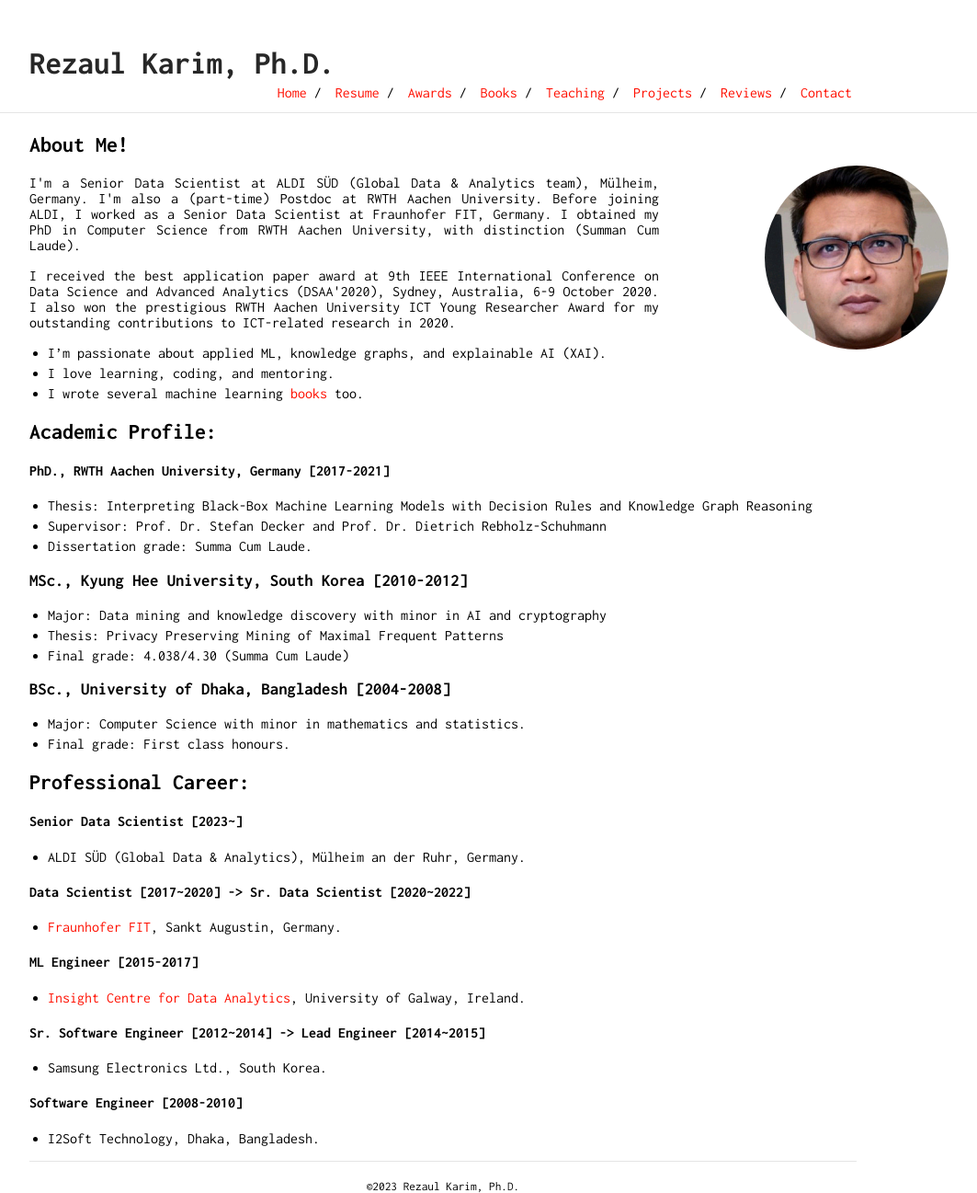
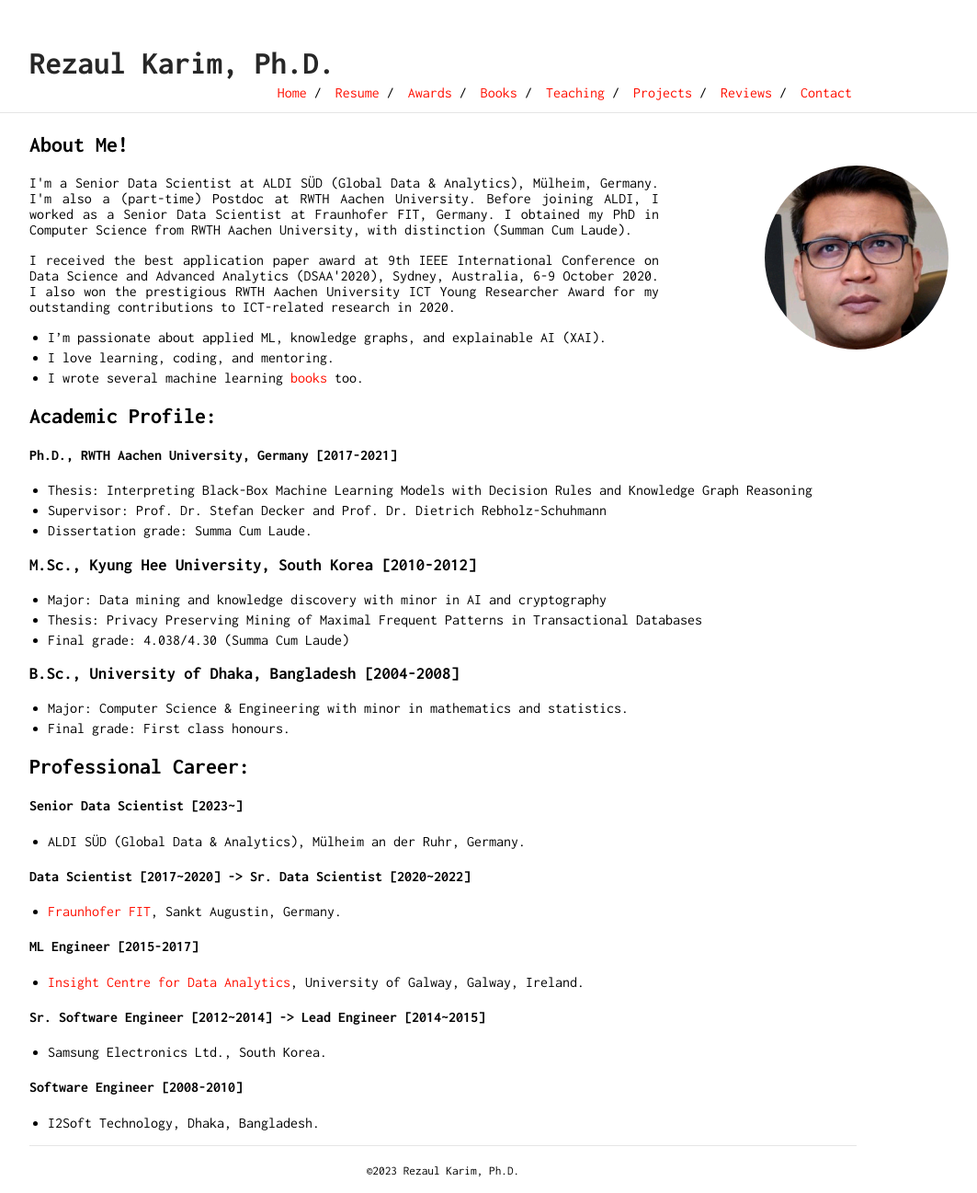
Before and after one commit to rezacsedu/rezacsedu.github.io, a Jekyll site: the page built from index.md, in a window 1280 px wide. Shown: the whole page at 92% size, without its empty margins (158-1221 px from the left). Built offline with Jekyll 4.4.1, drawn with Linux system fonts in a browser that asks for light colours; our own code applies the rules of GitHub Pages for plain Markdown files.

Commit message:
Update index.md

```diff
--- a/index.md
+++ b/index.md
@@ -1,7 +1,7 @@
 ## About Me!
 <img class="profile-picture" src="img/1664312512000.jpg" width="100">
 
-<p style='text-align: justify;'> I'm a Senior Data Scientist at ALDI SÜD (Global Data & Analytics team), Mülheim, Germany. I'm also a (part-time) Postdoc at RWTH Aachen University. Before joining ALDI, I worked as a Senior Data Scientist at Fraunhofer FIT, Germany. I obtained my PhD in Computer Science from RWTH Aachen University, with distinction (Summan Cum Laude).</p>
+<p style='text-align: justify;'> I'm a Senior Data Scientist at ALDI SÜD (Global Data & Analytics), Mülheim, Germany. I'm also a (part-time) Postdoc at RWTH Aachen University. Before joining ALDI, I worked as a Senior Data Scientist at Fraunhofer FIT, Germany. I obtained my PhD in Computer Science from RWTH Aachen University, with distinction (Summan Cum Laude).</p>
 
 <p style='text-align: justify;'> I received the best application paper award at 9th IEEE International Conference on Data Science and Advanced Analytics (DSAA'2020),  Sydney, Australia, 6-9 October 2020. I also won the prestigious RWTH Aachen University ICT Young Researcher Award for my outstanding contributions to ICT-related research in 2020. </p>
 
@@ -10,18 +10,18 @@
 - I wrote several machine learning [books](https://www.amazon.com/s?k=Md.+Rezaul+Karim&ref=nb_sb_noss) too.
 
 ## Academic Profile:
-#### PhD., RWTH Aachen University, Germany [2017-2021]
+#### Ph.D., RWTH Aachen University, Germany [2017-2021]
 - Thesis: Interpreting Black-Box Machine Learning Models with Decision Rules and Knowledge Graph Reasoning
 - Supervisor: Prof. Dr. Stefan Decker and Prof. Dr. Dietrich Rebholz-Schuhmann
 - Dissertation grade: Summa Cum Laude.
 
-### MSc., Kyung Hee University, South Korea [2010-2012]
+### M.Sc., Kyung Hee University, South Korea [2010-2012]
 - Major: Data mining and knowledge discovery with minor in AI and cryptography
-- Thesis: Privacy Preserving Mining of Maximal Frequent Patterns
+- Thesis: Privacy Preserving Mining of Maximal Frequent Patterns in Transactional Databases
 - Final grade: 4.038/4.30 (Summa Cum Laude)
 
-### BSc., University of Dhaka, Bangladesh [2004-2008]
-- Major: Computer Science with minor in mathematics and statistics.
+### B.Sc., University of Dhaka, Bangladesh [2004-2008]
+- Major: Computer Science & Engineering with minor in mathematics and statistics.
 - Final grade: First class honours.
 
 ## Professional Career:
@@ -32,7 +32,7 @@
 - [Fraunhofer FIT](https://www.fit.fraunhofer.de/en/business-areas/data-science-and-artificial-intelligence.html), Sankt Augustin, Germany.
 
 #### ML Engineer [2015-2017]
-- [Insight Centre for Data Analytics](https://www.insight-centre.org/), University of Galway, Ireland.
+- [Insight Centre for Data Analytics](https://www.insight-centre.org/), University of Galway, Galway, Ireland.
 
 #### Sr. Software Engineer [2012~2014] -> Lead Engineer [2014~2015]
 -  Samsung Electronics Ltd., South Korea.
```
